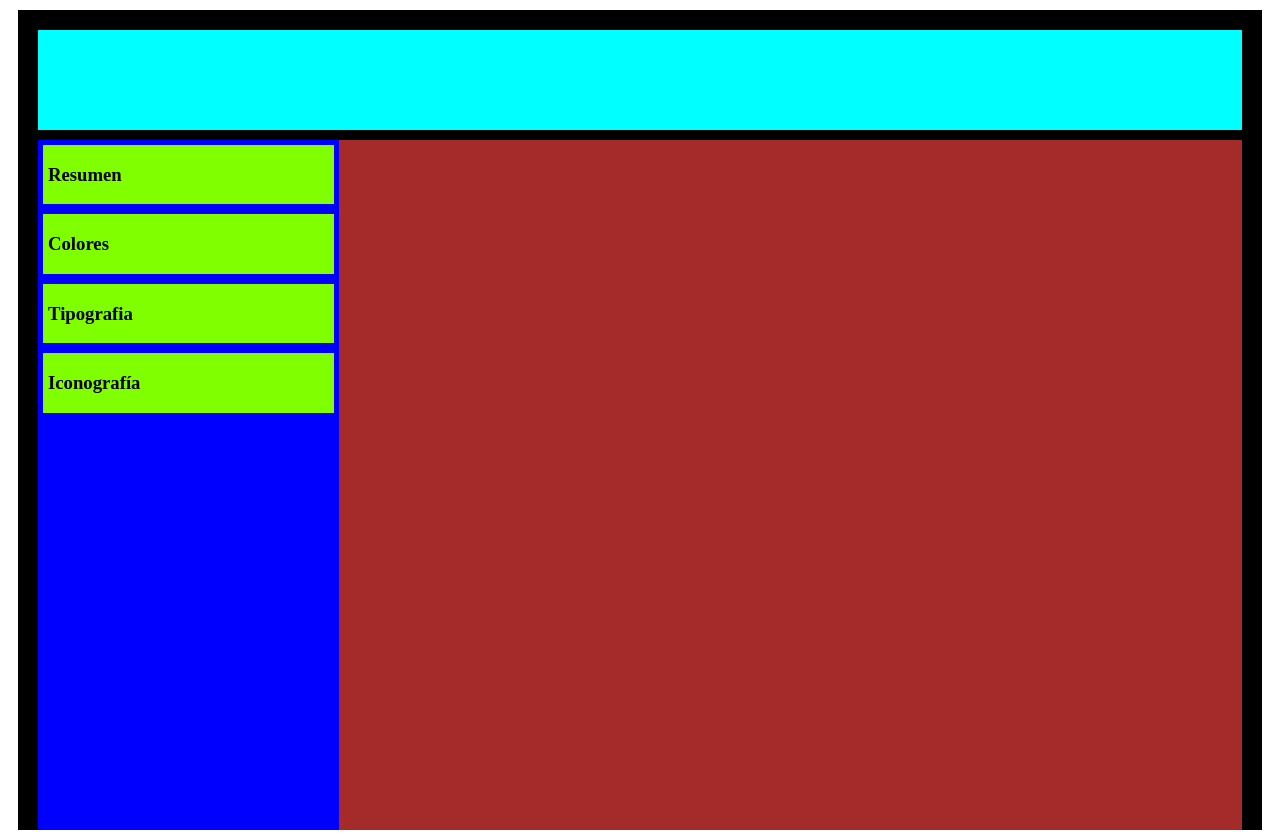
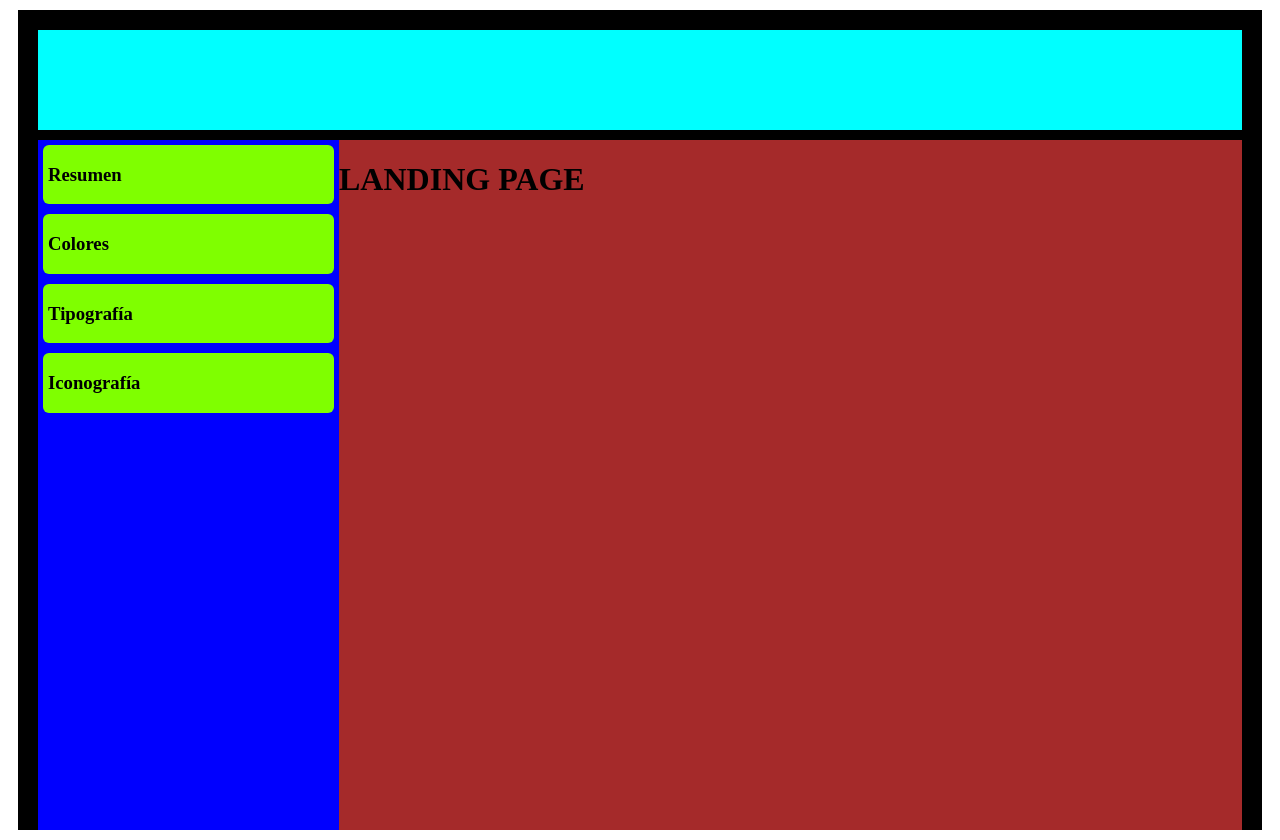
Before and after one commit to dgutper960/DIW_2324, a plain HTML site: page GuiaEstilosX/index.html in a window 1280 px wide. Drawn offline with Linux system fonts and the light colour scheme.

Commit message:
adicion de resumen tipo color icon

```diff
--- a/GuiaEstilosX/index.html
+++ b/GuiaEstilosX/index.html
@@ -14,20 +14,30 @@
         <div class="divPrincipal">
             <div class="zonaNavegacion">
                 <div>
-                    <h3>Resumen</h3>
+                    <a href="resumen.html">
+                        <h3>Resumen</h3>
+                    </a>
                 </div>
                 <div>
-                    <h3>Colores</h3>
+                    <a href="colores.html">
+                        <h3>Colores</h3>
+                    </a>
                 </div>
                 <div>
-                    <h3>Tipografia</h3>
+                    <a href="tipografia.html">
+                        <h3>Tipografía</h3>
+                    </a>
                 </div>
                 <div>
-                    <h3>Iconografía</h3>
+                    <a href="iconografia.html">
+                        <h3>Iconografía</h3>
+                    </a>
                 </div>
             </div>
             <div class="zonaContenido">
-                <div></div>
+                <div>
+                    <h1>LANDING PAGE</h1>
+                </div>
             </div>
         </div>
     </div>
--- a/GuiaEstilosX/styles.css
+++ b/GuiaEstilosX/styles.css
@@ -1,3 +1,8 @@
+
+a {
+    text-decoration: none;
+    color: inherit;
+}
 
 
 .container {
@@ -41,5 +46,13 @@
     margin: 5px;
     padding-left: 5px;
 
+    border-radius: 6px;
+
     background-color: chartreuse;
 }
+
+.zonaNavegacion div:hover {
+
+    background-color: rgb(81, 160, 2);
+
+}
```
